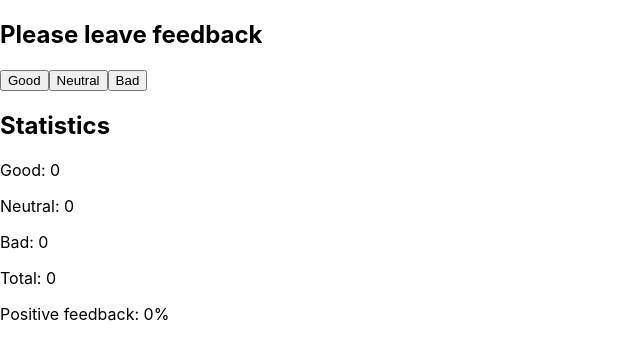
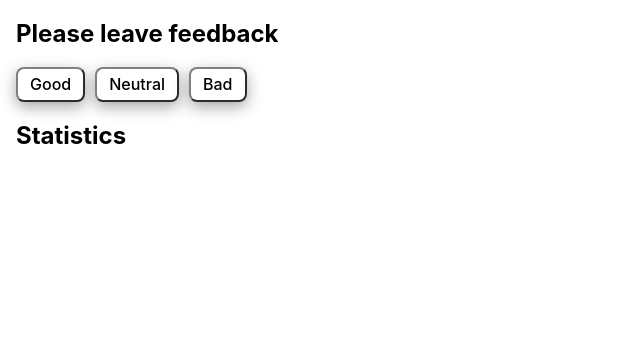
Before and after one commit to AnastasiiaYurchenko/goit-react-hw-02-feedback, a React (Create React App) app: page / in a window 1280 px wide. Shown: the top 360 px of the page, without its empty margins (0-640 px from the left). Built offline with nearby package versions, Linux system fonts and the light colour scheme.

Commit message:
finished

```diff
--- a/package.json
+++ b/package.json
@@ -7,9 +7,12 @@
     "@testing-library/jest-dom": "^5.16.3",
     "@testing-library/react": "^12.1.4",
     "@testing-library/user-event": "^13.5.0",
+    "modern-normalize": "^1.1.0",
+    "prop-types": "^15.8.1",
     "react": "^18.1.0",
     "react-dom": "^18.1.0",
     "react-scripts": "5.0.1",
+    "styled-components": "^5.3.9",
     "web-vitals": "^2.1.3"
   },
   "scripts": {
--- a/src/components/App.jsx
+++ b/src/components/App.jsx
@@ -1,45 +1,33 @@
 import { Component } from 'react';
+import PropTypes from 'prop-types';
 import { Statistics } from './Statistics/Statistics';
-// import { FeedbackOptions } from './FeedbackOptions/FeedbackOptions';
+import { FeedbackOptions } from './FeedbackOptions/FeedbackOptions';
+import { Section } from './Section/Section';
+import { Layout } from './Layout/Layout';
+import { GlobalStyle } from './GlobalStyle';
 
 export class App extends Component {
+  static propTypes = {
+    good: PropTypes.number,
+    neutral: PropTypes.number,
+    bad: PropTypes.number,
+    total: PropTypes.number,
+    positivePercentage: PropTypes.number,
+    title: PropTypes.string,
+    options: PropTypes.arrayOf(PropTypes.string),
+    onLeaveFeedback: PropTypes.func,
+  };
+
   state = {
     good: 0,
     neutral: 0,
     bad: 0,
   };
 
-  // const btnLabels = Object.keys(this.state);
-
-  handleGood = evt => {
-    console.log('click on good', evt);
-    this.setState(prevState => {
-      // console.log(prevState);
-      console.log(Object.keys(this.state));
-      return { good: prevState.good + 1 };
-    });
-  };
-
-  // LeaveFeedback = () => {
-  //   this.setState(prevState => {
-  //     // console.log(prevState);
-  //     console.log(Object.keys(this.state));
-  //     return { [option]: this.state[option] + 1 };
-  //   });
-  // };
-
-  handleNeutral = evt => {
-    console.log('click on neutral', evt);
-    this.setState(prevState => {
-      return { neutral: prevState.neutral + 1 };
-    });
-  };
-
-  handleBad = evt => {
-    console.log('click on bad', evt);
-    this.setState(prevState => {
-      return { bad: prevState.bad + 1 };
-    });
+  handleLeaveFeedback = e => {
+    // console.log(e);
+    this.setState({ [e]: this.state[e] + 1 });
+    // console.log(this.state);
   };
 
   countTotalFeedback = () => {
@@ -49,7 +37,7 @@ export class App extends Component {
   countPositiveFeedbackPercentage = () => {
     const totalFeedback = this.state.good + this.state.neutral + this.state.bad;
     const result = Math.round((this.state.good / totalFeedback) * 100);
-    // console.log(result);
+
     if (isNaN(result)) {
       return 0;
     }
@@ -59,26 +47,16 @@ export class App extends Component {
   render() {
     const { good, neutral, bad } = this.state;
     return (
-      <div>
-        <h2>Please leave feedback</h2>
+      <Layout>
+        <Section title="Please leave feedback">
+          <FeedbackOptions
+            options={Object.keys(this.state)}
+            onLeaveFeedback={this.handleLeaveFeedback}
+          />
+        </Section>
 
-        {/* <FeedbackOptions
-          options={Object.keys(this.state)}
-          onLeaveFeedback={this.LeaveFeedback}
-        /> */}
-
-        <div>
-          <button type="button" onClick={this.handleGood}>
-            Good
-          </button>
-          <button type="button" onClick={this.handleNeutral}>
-            Neutral
-          </button>
-          <button type="button" onClick={this.handleBad}>
-            Bad
-          </button>
-        </div>
-
+        <Section title="Statistics">
+          {this.countTotalFeedback() > 0 && (
             <Statistics
               good={good}
               neutral={neutral}
@@ -86,7 +64,10 @@ export class App extends Component {
               total={this.countTotalFeedback()}
               positivePercentage={this.countPositiveFeedbackPercentage()}
             />
-      </div>
+          )}
+        </Section>
+        <GlobalStyle />
+      </Layout>
     );
   }
 }
--- a/src/components/FeedbackOptions/FeedbackOptions.js
+++ b/src/components/FeedbackOptions/FeedbackOptions.js
@@ -1,22 +1,19 @@
-export const FeedbackOptions = (options, onLeaveFeedback) => {
+import { BtnWrapper, Button } from './FeedbackOptions.styled';
+
+export const FeedbackOptions = ({ options, onLeaveFeedback }) => {
   return (
-    <div>
-      {options.map(option => {
+    <BtnWrapper>
+      {options.map((option, index) => {
         return (
-          <button type="button" onClick={() => onLeaveFeedback()}>
+          <Button
+            key={index}
+            type="button"
+            onClick={() => onLeaveFeedback(option)}
+          >
             {option}
-          </button>
+          </Button>
         );
       })}
-      {/* <button type="button" onClick={this.handleGood}>
-        Good
-      </button>
-      <button type="button" onClick={this.handleNeutral}>
-        Neutral
-      </button>
-      <button type="button" onClick={this.handleBad}>
-        Bad
-      </button> */}
-    </div>
+    </BtnWrapper>
   );
 };
--- /dev/null
+++ b/src/components/FeedbackOptions/FeedbackOptions.styled.js
@@ -0,0 +1,24 @@
+import styled from 'styled-components';
+
+export const BtnWrapper = styled.div`
+  display: flex;
+  gap: 10px;
+`;
+
+export const Button = styled.button`
+  padding: 6px 12px;
+  font-size: 16px;
+  font-weight: 500;
+  border-radius: 8px;
+  border-color: grey;
+  background-color: white;
+  box-shadow: rgba(0, 0, 0, 0.35) 0px 5px 15px;
+
+  :first-letter {
+    text-transform: uppercase;
+  }
+
+  :active {
+    background-color: lightblue;
+  }
+`;
--- /dev/null
+++ b/src/components/GlobalStyle.js
@@ -0,0 +1,29 @@
+import { createGlobalStyle } from 'styled-components';
+import 'modern-normalize';
+
+export const GlobalStyle = createGlobalStyle`
+ body {
+  margin: 0;
+  font-family: -apple-system, BlinkMacSystemFont, 'Segoe UI', 'Roboto', 'Oxygen',
+    'Ubuntu', 'Cantarell', 'Fira Sans', 'Droid Sans', 'Helvetica Neue',
+    sans-serif;
+  -webkit-font-smoothing: antialiased;
+  -moz-osx-font-smoothing: grayscale;
+}
+
+code {
+  font-family: source-code-pro, Menlo, Monaco, Consolas, 'Courier New',
+    monospace;
+}
+
+p {
+    margin: 0;
+}
+
+ul, ol {
+    margin: 0;
+    padding: 0;
+    list-style: none;
+}
+
+`;
--- /dev/null
+++ b/src/components/Layout/Layout.js
@@ -0,0 +1,5 @@
+import { Container } from './Layout.styled';
+
+export const Layout = ({ children }) => {
+  return <Container>{children}</Container>;
+};
--- /dev/null
+++ b/src/components/Layout/Layout.styled.js
@@ -0,0 +1,12 @@
+import styled from 'styled-components';
+
+export const Container = styled.div`
+  margin: 0 auto;
+  padding: 0 16px;
+  /* height: 100vh; */
+  //   // display: 'flex',
+  /* justify-content: center; */
+  //   align-items: center,
+  /* font-size: 14px; */
+  //   color: #010101,
+`;
--- /dev/null
+++ b/src/components/Section/Section.js
@@ -0,0 +1,8 @@
+export const Section = ({ title, children }) => {
+  return (
+    <section>
+      <h2>{title}</h2>
+      {children}
+    </section>
+  );
+};
--- a/src/components/Statistics/Statistics.js
+++ b/src/components/Statistics/Statistics.js
@@ -1,3 +1,6 @@
+import PropTypes from 'prop-types';
+import { Text } from './Statistics.styled';
+
 export const Statistics = ({
   good,
   neutral,
@@ -7,12 +10,19 @@ export const Statistics = ({
 }) => {
   return (
     <div>
-      <h2>Statistics</h2>
-      <p>Good: {good} </p>
-      <p>Neutral: {neutral}</p>
-      <p>Bad: {bad}</p>
-      <p>Total: {total}</p>
-      <p>Positive feedback: {positivePercentage}%</p>
+      <Text> Good: {good} </Text>
+      <Text>Neutral: {neutral}</Text>
+      <Text>Bad: {bad}</Text>
+      <Text>Total: {total}</Text>
+      <Text>Positive feedback: {positivePercentage}%</Text>
     </div>
   );
 };
+
+Statistics.propTypes = {
+  good: PropTypes.number,
+  neutral: PropTypes.number,
+  bad: PropTypes.number,
+  total: PropTypes.number,
+  positivePercentage: PropTypes.number,
+};
--- /dev/null
+++ b/src/components/Statistics/Statistics.styled.js
@@ -0,0 +1,7 @@
+import styled from 'styled-components';
+
+export const Text = styled.p`
+  margin-bottom: 3px;
+  font-weight: 600;
+  font-size: 18px;
+`;
```
Also changed, not shown: 1 other file (tests, documents, lock files or other folders). Lines whose indentation alone changed are shown as unchanged.
